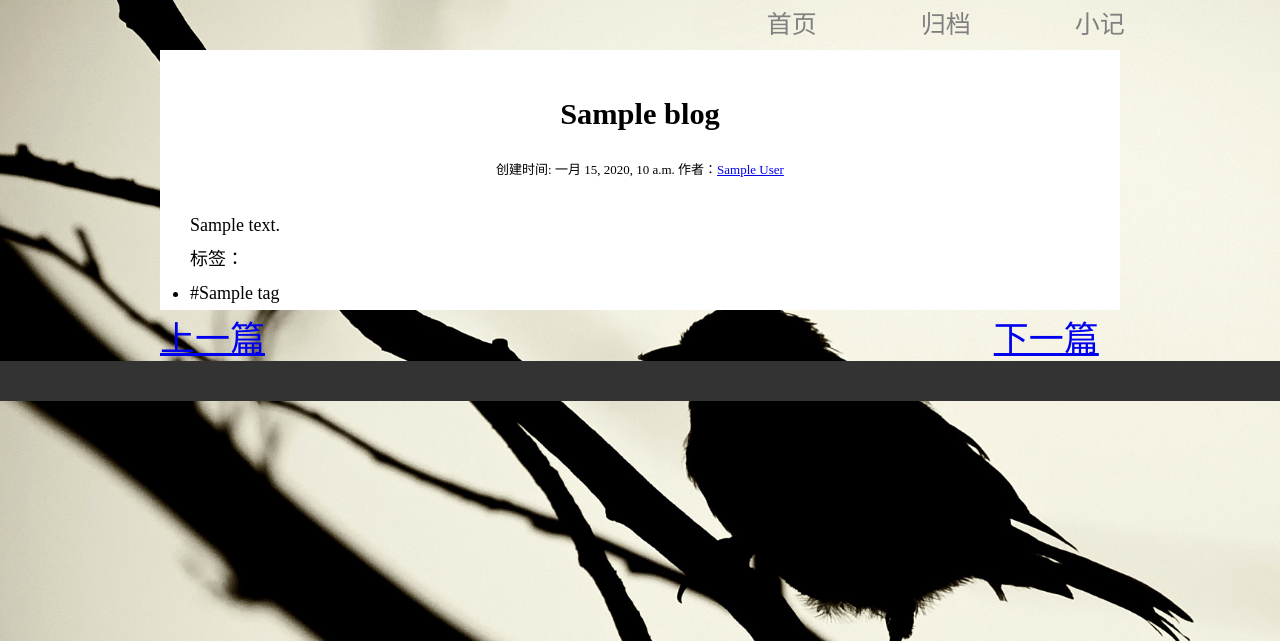
After one commit to yaobinbin333/Myblog, a Django app: template binBlog/templates/detail.html in a window 1280 px wide. The commit adds this page. Shown: the top 641 px of the page. Run offline with Django 3.2, Linux system fonts and the light colour scheme; the template is opened without the code that fills it: most values are stand-ins (such as "Sample title", 1, 10 or a date in 2020); data that the repository does not hold is empty.

Commit message:
添加了文章详情页，归档目录做了个大概，问题是文章内容太少，底端的footer会跑到文章那里会很丑，由于css和js也是皮毛了解，现在很烦

```diff
--- a/binBlog/binBlog/urls.py
+++ b/binBlog/binBlog/urls.py
@@ -18,5 +18,5 @@ from django.urls import path,include
 
 urlpatterns = [
     path('admin/', admin.site.urls),
-    path(r'', include('blog.urls',  namespace='blog'))
+    path(r'', include('blog.urls',  namespace='blog')),
 ]
--- a/binBlog/blog/urls.py
+++ b/binBlog/blog/urls.py
@@ -2,7 +2,10 @@ from django.conf.urls import url
 from . import views
 app_name = 'blog'
 urlpatterns = [
-    url(r'^', views.index, name='index'),
+    url(r'^/$', views.index, name='index'),
+    url(r'^index/$', views.index),
+    url(r'^blogs/$', views.blogs, name='blogs'),
+    url(r'^post/(?P<pk>[0-9]+)/$', views.detail, name='detail'),
     # url(r'^about/$', views.about, name='about'),
     # url(r'^archive/$', views.about, name='archive'),
 ]
--- a/binBlog/static/blog/css/style.css
+++ b/binBlog/static/blog/css/style.css
@@ -3,8 +3,17 @@
 				padding: 0;
 				margin: 0;
 			}
+			body{
+				background:#ffffff url(/static/blog/img/back.jpg) no-repeat right top;
+				background-attachment: fixed;
+				background-size: cover;
+				/*overflow: visible;*/
+			}
 			#frame{
-				background:#ffffff url(/static/blog/img/back.jpg) no-repeat right top;
+				/*保证footer是相对于container位置绝对定位*/
+				position:relative;
+				padding-bottom: 40px;
+    			box-sizing: border-box;
 			}
 			#nav1{
 				margin-left: 56%;
@@ -19,9 +28,9 @@
 				text-align: center;/*设置字体对齐方式*/
 				line-height: 50px;/*等于li的高度，可以让字体垂直居中*/
 				/* font-weight:bold */
+
 			}
 			.nav-content a{
-
 				color: gray;
 				text-decoration: none; /*去线*/
 			}
@@ -30,7 +39,7 @@
 			}
 			#box{
 				width: 60rem;
-				height: 100%;
+				/*height: 90rem;*/
 				/* background-color: aliceblue; */
 				/* 这个表示左右自动居中 */
 				background-repeat:no-repeat;
@@ -65,10 +74,58 @@
 			#content-article-right ul>li{
 				margin-top: 0;
 			}
-			#pagefood{
-				height: 43px;
-				background-color: grey;
+			#site-footer {
+				width: 100%;
+    			height:40px;   /* footer的高度一定要是固定值*/
+    			position:absolute;
+    			bottom:0px;
+    			left:0px;
+    			background: #333;
+
 			}
 			#first{
 				padding-left: 20rem;
 			}
+			/*归档标题设置*/
+			.content-body {
+				padding-bottom: 4em;
+			}
+
+			.post {
+				background: #fff;
+				padding: 30px 30px 0;
+			}
+
+			.entry-title {
+				text-align: center;
+				font-size: 1.9em;
+				margin-bottom: 20px;
+				line-height: 1.6;
+				padding: 10px 20px 0;
+			}
+
+			.entry-meta {
+				text-align: center;
+				/*color: #DDDDDD;*/
+				color: black;
+				font-size: 13px;
+				margin-bottom: 30px;
+				/*opacity: 0.5;*/
+			}
+
+			.entry-content {
+				font-size: 18px;
+				line-height: 1.9;
+				font-weight: 200;
+				color: #000;
+			}
+			/*扩充高度暂时使用*/
+			#pre {
+				display: inline-block;
+				font-size: 35px;
+				/*float: left;*/
+				/*padding-left: 0;*/
+			}
+			.nextn{
+				padding-left: 45rem;
+			}
--- a/binBlog/templates/base.html
+++ b/binBlog/templates/base.html
@@ -13,7 +13,7 @@
 		<div id="nav">
 			<ul id="nav1">
 			<li class="nav-content"><a href="/index/">首页</a></li>
-			<li class="nav-content"><a href="#">归档</a></li>
+			<li class="nav-content"><a href="/blogs/">归档</a></li>
 			<li class="nav-content"><a href="#">小记</a></li>
 			</ul>
 		</div>
@@ -38,8 +38,13 @@
 			<!-- box结束部分 -->
                 {% block content %}
                 {% endblock %}
+
 		</div>
-		<div id="pagefood">
+        <aside class="col-md-4">
+                {% block toc %}
+                {% endblock toc %}
+                </aside>
+		<div id="site-footer">
 
 		</div>
 
--- /dev/null
+++ b/binBlog/templates/detail.html
@@ -0,0 +1,50 @@
+{% extends 'base.html' %}
+
+{% block content %}
+    <article class="post post-{{ blog.pk }}">
+        <header class="entry-header">
+            <h1 class="entry-title">{{ blog.title }}</h1>
+            <div class="entry-meta">
+{#                <span class="post-category">#}
+{#                    <a href="{% url 'blog:category' post.category.pk %}">{{ post.category.name }}</a></span>#}
+                <span class="post-date">创建时间: <a><time class="entry-date"
+                                                          datetime="{{ blog.created_time }}">{{ blog.created_time }}</time></a></span>
+                <span class="post-author">作者：<a href="#">{{ blog.author }}</a></span>
+            </div>
+        </header>
+        <div class="entry-content">
+            {{ blog.content|safe }}
+            <div>
+                <ul>
+                    标签：
+                    {% for tag in blog.tags.all %}
+{#                        <li><a href="{% url 'blog:tag' tag.pk %}"># {{ tag.name }}</a></li>#}
+                        <li><a>#{{ tag.name }}</a></li>
+                    {% endfor %}
+                </ul>
+            </div>
+        </div>
+
+    </article>
+        <div id="pre">
+        <span><a href="#" class="pren">上一篇</a></span>
+        <span><a href="#" class="nextn">下一篇</a></span>
+    </div>
+
+{% endblock content %}
+{#{% block toc %}#}
+{#    <div class="widget widget-content">#}
+{#        <h3 class="widget-title">文章目录</h3>#}
+{#        <ul>#}
+{#            <li>#}
+{#                <a href="#">在线预览</a>#}
+{#            </li>#}
+{#            <li>#}
+{#                <a href="#">资源列表</a>#}
+{#            </li>#}
+{#            <li>#}
+{#                <a href="#">获取帮助</a>#}
+{#            </li>#}
+{#        </ul>#}
+{#    </div>#}
+{#{% endblock toc %}#}
```
Also changed, not shown: binBlog/blog/admin.py (+6 -1 lines), binBlog/blog/models.py (+8 -3 lines), binBlog/blog/views.py (+10 -8 lines), binBlog/templates/blogs.html (added, +17 -0 lines), binBlog/templates/index.html (+6 -1 lines), binBlog/blog/migrations/0002_auto_20190420_1640.py (added), binBlog/blog/migrations/0003_auto_20190420_1647.py (added).
